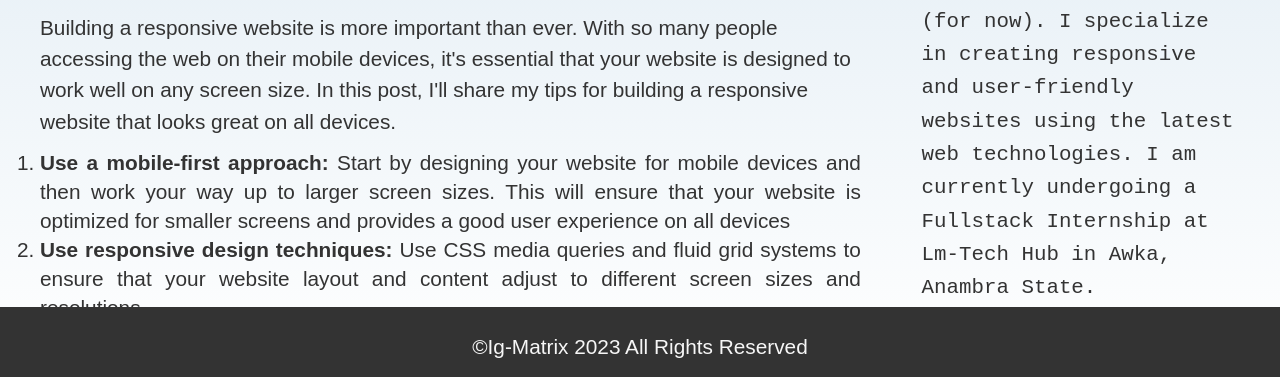
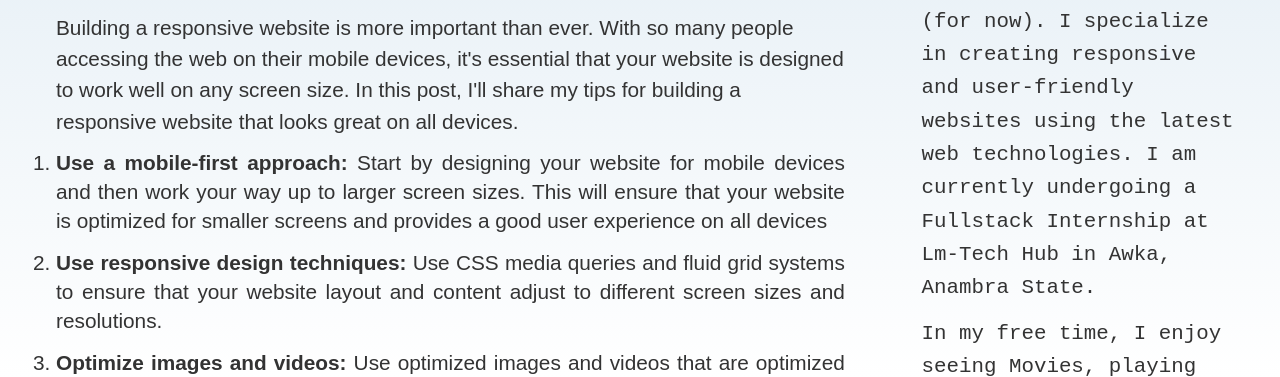
Before and after one commit to Ig-Matrix/Lesson_3_Task_4_Omoma_Ighawosa, a website: page index.html in a window 1280 px wide. Shown: the part 423-800 px from the top of the page. Drawn offline with Linux system fonts and the light colour scheme.

Commit message:
Effect requested changes

```diff
--- a/css/style.css
+++ b/css/style.css
@@ -212,7 +212,6 @@ nav a {
 main {
     width: 100vw;
     margin-top: 90px;
-    margin-bottom: 70px;
     display: flex;
     flex-flow: column wrap;
     align-items: center;
@@ -233,7 +232,7 @@ ul li a {
 
 .col-1 .blog-post {
     border-bottom: 1px solid gray;
-    padding: 1rem;
+    padding:1rem 2rem;
 }
 
 .col-1 ol {
@@ -248,6 +247,7 @@ ul li {
 .col-1 ol li {
     text-align: justify;
     line-height: 1.4;
+    margin-bottom: .8rem;
 }
 
 main .col-2 {
@@ -292,18 +292,12 @@ ul li a:hover {
 }
 
 footer {
-    position: fixed;
-    bottom: 0;
-    left: 0;
-    width: 100%;
+    display: flex;
+    justify-content: center;
+    align-items: center;
     background-color: #333;
     color: #f6f6f6;
     height: 70px;
-}
-
-footer p {
-    width: fit-content;
-    margin: 30px auto;
 }
 
 .col-1 .blog-post p:nth-of-type(1) {
@@ -317,12 +311,19 @@ footer p {
         display: none;
     }
 
-    header h1 {
+    header nav {
         display: none;
     }
 
     nav a {
         font-size: 0.8rem;
+    }
+}
+
+@media screen and (width <= 400px) {
+    img[src*="needs"], img[src*="tips"] {
+        width:250px;
+        height: auto;
     }
 }
 
```
